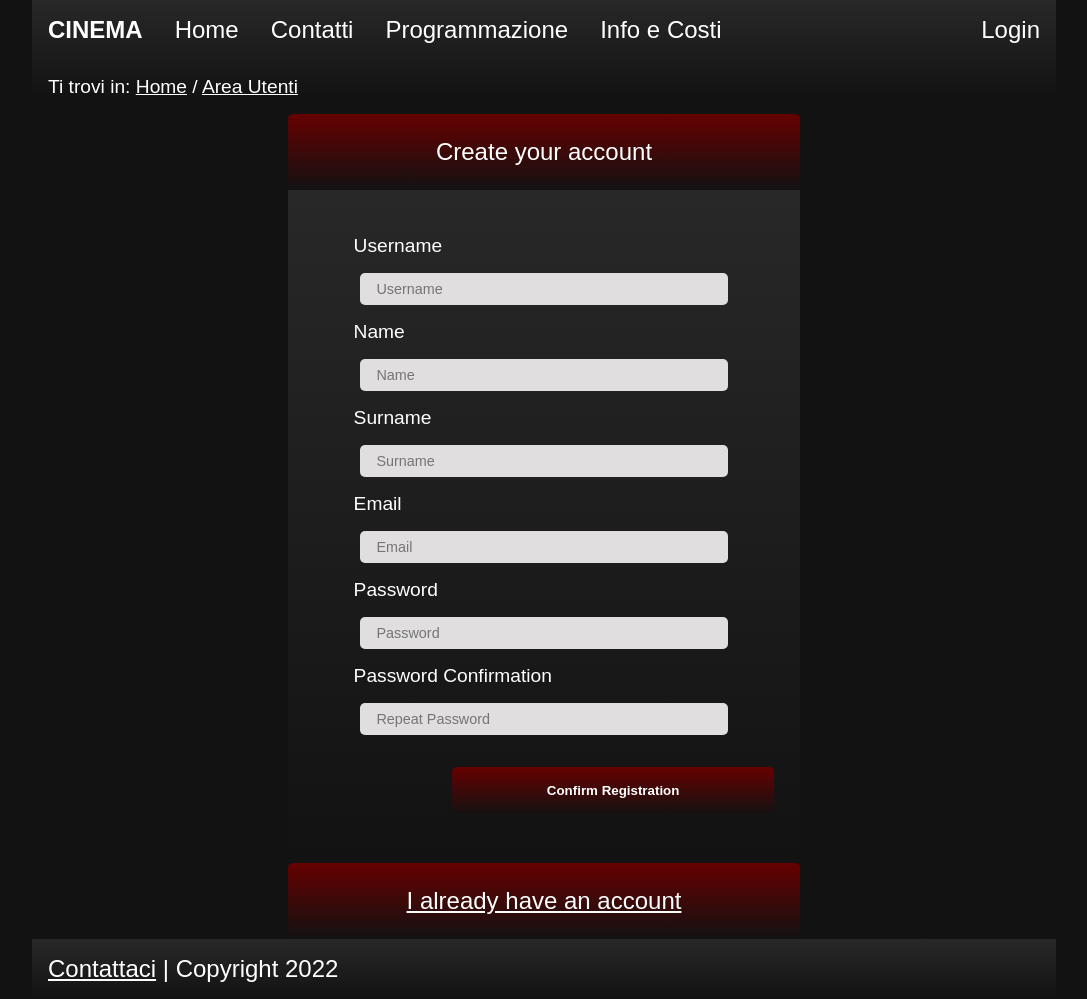
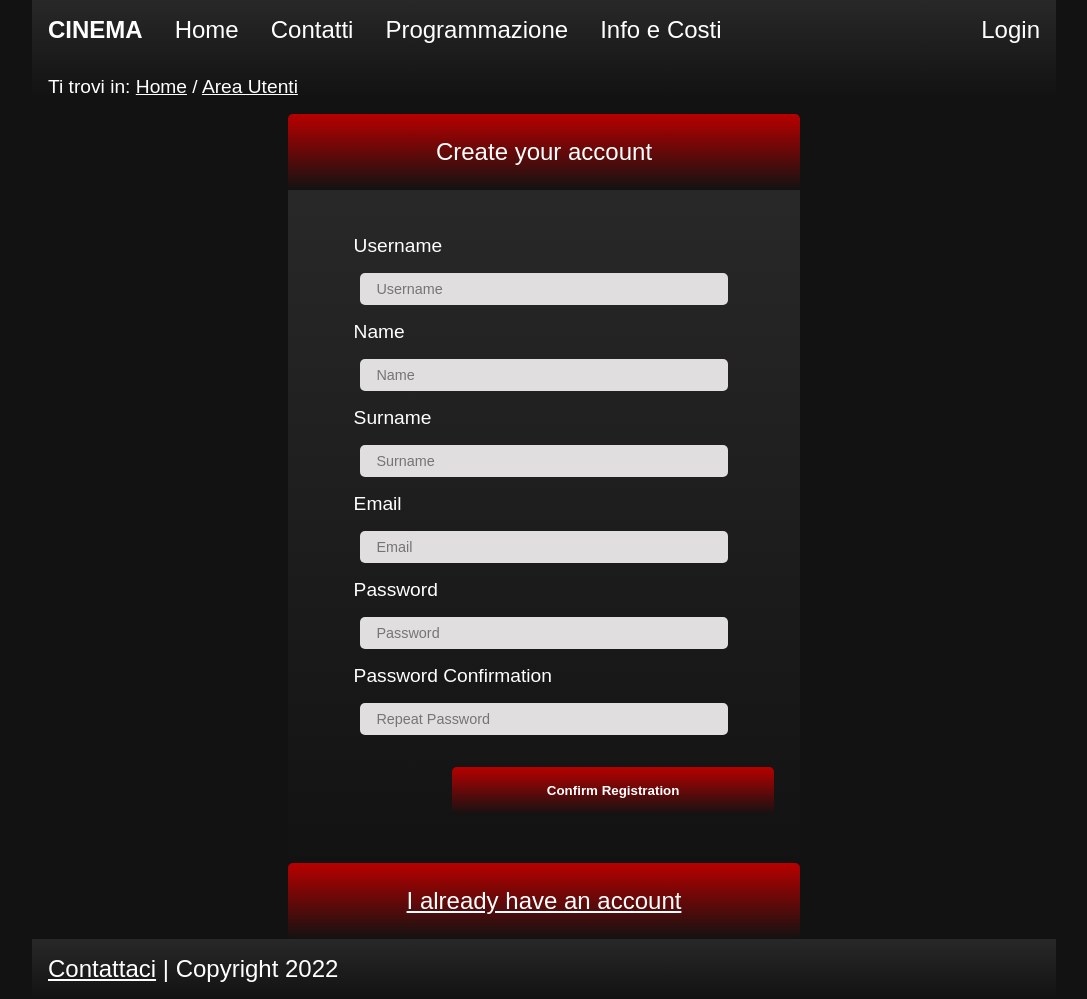
Before and after one commit to galvagnimatteo/ProgettoTecweb, a PHP site: page /php/area_utenti.php in a window 1280 px wide. Shown: the whole page, without its empty margins (96-1183 px from the left). Run offline with PHP 8.4, Linux system fonts and the light colour scheme.

Commit message:
Update style.css

```diff
--- a/css/style.css
+++ b/css/style.css
@@ -566,7 +566,7 @@ padding-left:4.5rem;
 .div_login input[type=submit]{
 	width:60%;
 	height:3rem;
-	background-image: linear-gradient(#660000, var(--gradient-last-color));
+	background-image: linear-gradient(var(--secondary-color), var(--gradient-last-color));
 
 	margin-bottom: 1rem;
 	border: none;
@@ -582,7 +582,7 @@ padding-left:4.5rem;
 	width: 50%;
 	display:flex;
 	border: none;
-	background-image: linear-gradient(#660000,var(--gradient-last-color));
+	background-image: linear-gradient(var(--secondary-color),var(--gradient-last-color));
 	justify-content: center;
 	 padding-top:1.5rem;
     padding-bottom:1.5rem;
@@ -630,8 +630,8 @@ padding-left:4.5rem;
 
 
 	color: #fff;
-	background: #660000;
-	background-image: linear-gradient(#660000, var(--gradient-last-color));
+
+	background-image: linear-gradient(var(--secondary-color), var(--gradient-last-color));
 
 	font-weight: bold;
 	margin-bottom: 1rem;
```
